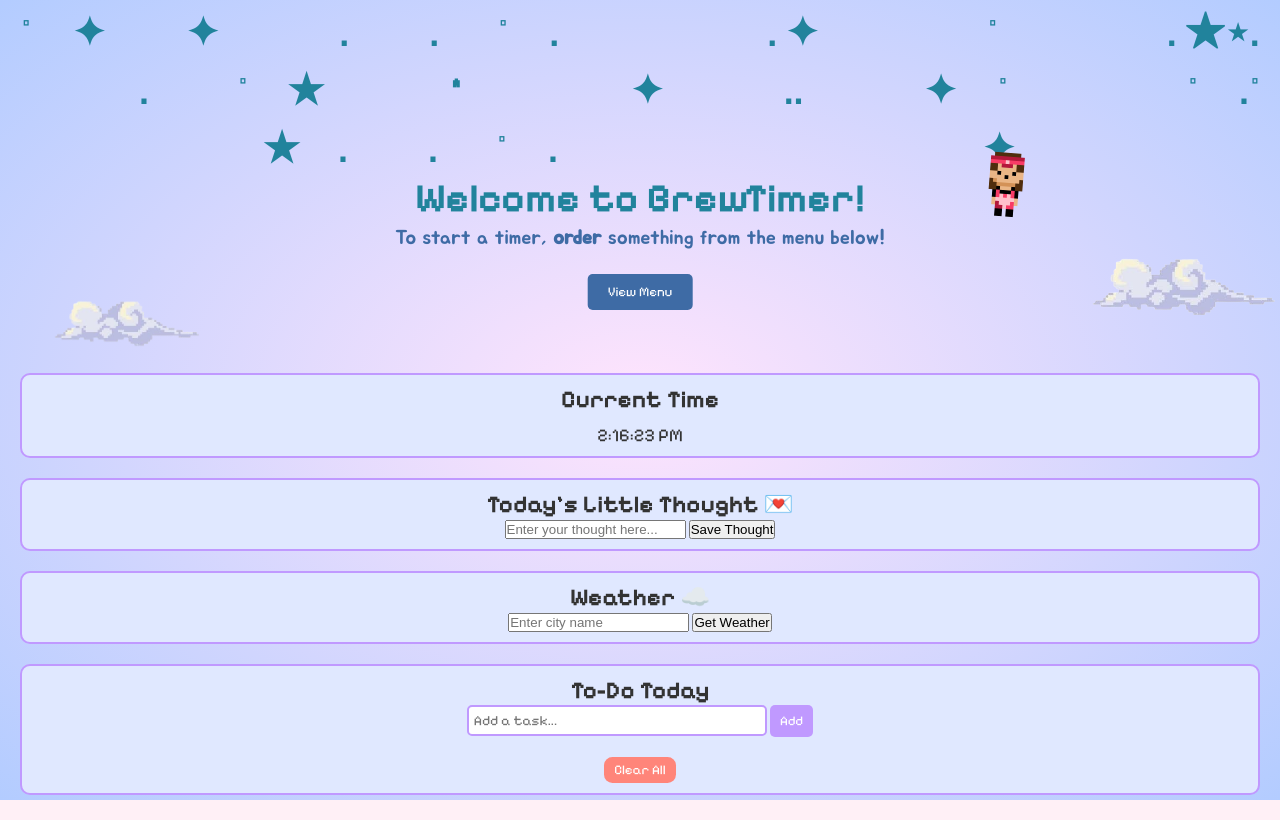
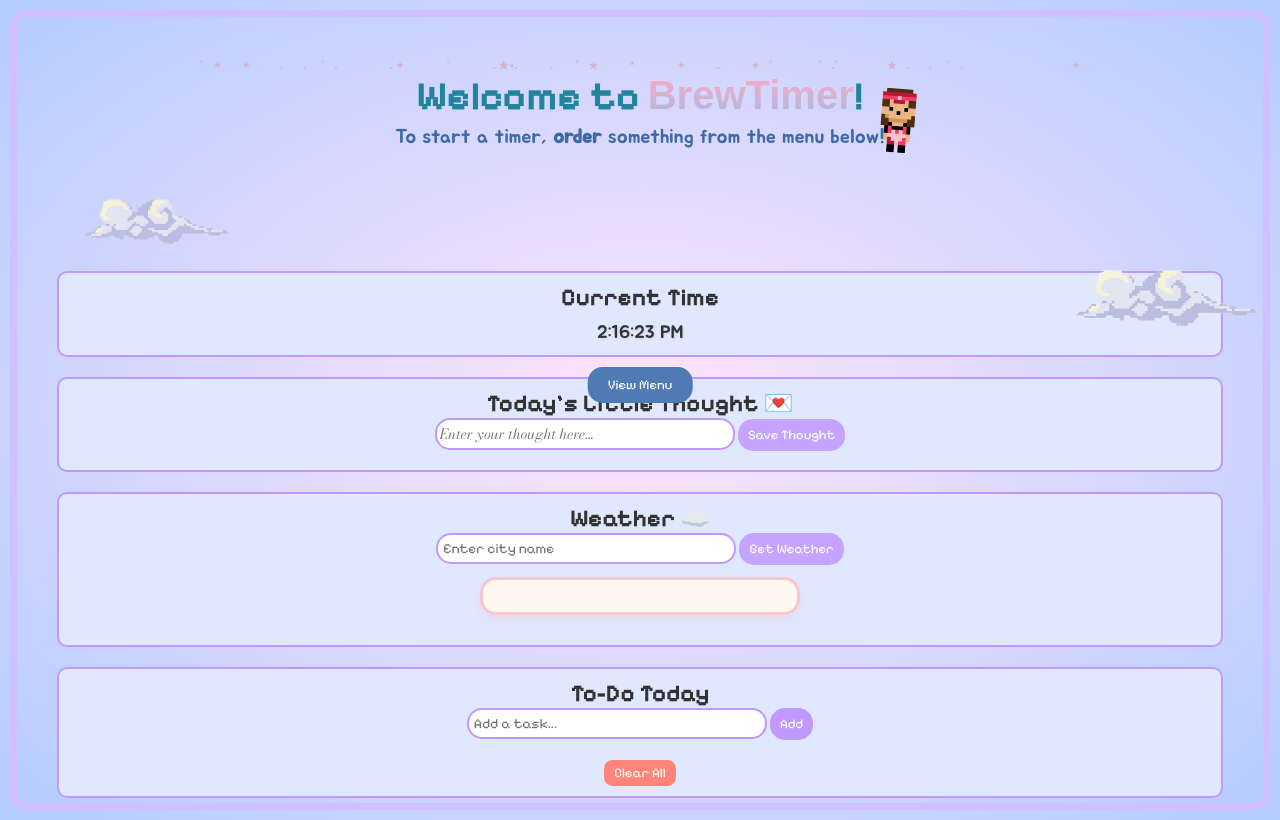
Before and after one commit to aashivermax/BrewTimer, a plain HTML site: page index.html in a window 1280 px wide. Drawn offline with nearby package versions, Linux system fonts and the light colour scheme; a web font is replaced by a local one.

Commit message:
Modified style.css

```diff
--- a/style.css
+++ b/style.css
@@ -1,13 +1,40 @@
 @import url('https://fonts.googleapis.com/css2?family=Pixelify+Sans:wght@400..700&display=swap');
 @import url('https://fonts.googleapis.com/css2?family=Bodoni+Moda:ital,opsz,wght@0,6..96,400..900;1,6..96,400..900&family=Pixelify+Sans:wght@400..700&display=swap');
+@import url('https://fonts.googleapis.com/css2?family=Agbalumo&display=swap');
 
-
+::selection {
+  background: #ffc0cb; /* light pink */
+  color: #333; /* dark text */
+}
 * {
   margin: 0;
   padding: 0;
   box-sizing: border-box;
 }
+.brewTimer {
+  font-family: "Agbalumo", sans-serif;
+  background: -webkit-linear-gradient(#ffa9c2, #acbadf);
+  -webkit-background-clip: text;
+  -webkit-text-fill-color: transparent;
+}
+body {
+  border: 7px solid #d1c0ff; /* or solid/dotted */
+  padding: 20px;
+  margin: 10px;
+  border-radius: 16px;
+  box-sizing: border-box;
+}
 
+
+.header-title {
+  font-family: "Agbalumo", sans-serif;
+  font-size: 10px;
+  background: -webkit-linear-gradient(#ffa9c2, #acbadf);
+  -webkit-background-clip: text;
+  -webkit-text-fill-color: transparent;
+  text-align: center;
+  margin-top: 20px;
+}
 
 h1 {
     color: hsl(192, 65%, 37%);
@@ -20,6 +47,7 @@ body{
     background: radial-gradient(#ffe1fed0,#b3ccff);
     position: relative;
 }
+
 
 .sub{
     color: #3e6ba5;
@@ -34,21 +62,118 @@ body{
     top: -2%;
 }
 
+.hourly-item {
+  display: flex;
+  align-items: center;
+  gap: 8px;
+  background-color: #fff7f0;
+  border: 2px solid #ffe0e9;
+  border-radius: 12px;
+  padding: 8px 12px;
+  width: fit-content;
+  font-family: 'Jua', sans-serif;
+  box-shadow: 2px 2px 5px rgba(0,0,0,0.1);
+  transition: transform 0.2s ease;
+
+}
+#hourly-forecast {
+  display: flex;
+  justify-content: center; /* center the whole row */
+  gap: 12px;               /* space between items */
+  flex-wrap: wrap;         /* wrap to next line if too many */
+  margin-top: 15px;
+}
+#get-weather-btn {
+  padding: 8px 10px;
+  background-color: #c099ffd8;
+  color: white;
+  border: none;
+  border-radius: 15px;
+  cursor: pointer;
+  font-family: "Pixelify Sans", sans-serif;
+}
+
+#get-weather-btn:hover {
+  background-color: #f9a5b1;
+  color: white;
+}
+
+
+
+.hourly-item img {
+  width: 32px;
+  height: 32px;
+  margin: 0;
+  border-radius: 50%;
+
+
+}
+.hourly-item:hover {
+  transform: scale(1.05);
+  box-shadow: 4px 4px 10px rgba(0,0,0,0.2);
+
+}
+#weather-icon {
+  width: 40px;
+  height: 40px;
+  border-radius: 50%;
+  margin-right: 8px;
+  box-shadow: 0 2px 4px rgba(0, 0, 0, 0.1);
+  transition: transform 0.3s ease;
+  transform: scale(1.1);
+  margin: 20px auto;
+}
+#weather-icon:hover {
+  transform: scale(1.2);
+  box-shadow: 0 4px 8px rgba(0, 0, 0, 0.2);
+}
+#city {
+  width: 300px;
+  padding: 5px;
+  border: 2px solid #c099ff;
+  border-radius: 15px;
+  font-size: 14px;
+  font-family: "Pixelify Sans", sans-serif;
+}
+#weather-info-div {
+  display: flex;
+  margin: 20px auto;
+  align-items: center;
+  gap: 12px;
+  background: #fff8f0;
+  border: 3px solid #f9c5d1;  /* soft pink */
+  border-radius: 16px;
+  padding: 16px 20px;
+  box-shadow: 0 4px 8px rgba(249, 197, 209, 0.4);
+  font-family: 'Jua', sans-serif;
+  max-width: 320px;
+  margin-top: 12px;
+  color: #5a3e36; /* warm brown */
+}
+#temp-div {
+  font-size: 24px;
+  font-weight: bold;
+  color: #3e6ba5; /* soft blue */
+  margin-top: 8px;
+  font-family: "Pixelify Sans", sans-serif;
+}
+
 
 .pic{
     width:150px;
     position: relative;
     top: -10%;
     left: -40%;;
+
 }
 
 /* ...existing code... */
 .pic2 {
     width: 120px;
     position: absolute;
-    left: 75%;
+    left: 67%;
     bottom: 8%;
-    top: 15%;
+    top: 5%;
     transform: translateX(-50%);
     display: flex;
     justify-content: center;
@@ -65,24 +190,35 @@ body{
     bottom: 60%;
     transform: translateX(50%);
 }
+.pic3:hover {
+    transform: scale(1.5);
+    transition: transform 0.3s ease;
+
+  transform: rotate(10deg);
+  transition: transform 0.3s ease;
+
+
+}
 
 .button {
     position: absolute;
-    bottom: 490px;
+    bottom: 400px;
     left: 50%;
     transform: translateX(-50%);
     padding: 10px 20px;
-    background-color: #3e6ba5;
+    background-color: #4f7bb4;
     color: white;
     border: none;
-    border-radius: 5px;
+    border-radius: 15px;
     cursor: pointer;
     font-family: "Pixelify Sans", sans-serif;
 
 }
 .button:hover {
-    background-color: #2c4a7f;
+    background-color: #264985;
     transition: background-color 0.4s ease;
+    box-shadow: 0 4px 8px rgba(0, 0, 0, 0.2);
+
 
 }
 
@@ -97,7 +233,7 @@ body {
   width: 300px;
   padding: 5px;
   border: 2px solid #c099ff;
-  border-radius: 5px;
+  border-radius: 15px;
   font-size: 14px;
   font-family: "Pixelify Sans", sans-serif;
 }
@@ -107,7 +243,7 @@ body {
   background-color: #c099ff;
   color: white;
   border: none;
-  border-radius: 5px;
+  border-radius: 15px;
   cursor: pointer;
   font-family: "Pixelify Sans", sans-serif;
 }
@@ -133,6 +269,9 @@ main section {
 #clock {
   font-size: 18px;
   margin-top: 10px;
+  font-family: "Jua", sans-serif;
+  font-weight: 500;
+  text-shadow: 1px 1px 2px rgba(0, 0, 0, 0.1);
 }
 
 .done-btn {
@@ -227,3 +366,43 @@ li {
   background-color: #e65c50;
   transition: background-color 0.3s ease;
 }
+
+#quote-input {
+   width: 300px;
+  padding: 3px;
+  border: 2px solid #c099ff;
+  border-radius: 15px;
+  font-size: 14px;
+  font-family: "Bodoni Moda", serif;
+  margin-bottom: 10px;
+  font-style: italic;
+
+}
+#save-quote-btn {
+  padding: 8px 10px;
+  background-color: #c099ffd8;
+  color: white;
+  border: none;
+  border-radius: 15px;
+  cursor: pointer;
+  font-family: "Pixelify Sans", sans-serif;
+}
+#save-quote-btn:hover {
+  background-color: #a87cd9;
+  transition: background-color 0.3s ease;
+}
+#quote-input:focus {
+  outline: none;
+  border: 2px solid #ffc0cb;
+  box-shadow: 0 0 8px #ffc0cb66;
+}
+#task-input:focus {
+  outline: none;
+  border: 2px solid #ffc0cb;
+  box-shadow: 0 0 8px #ffc0cb66;
+}
+#city:focus {
+  outline: none;
+  border: 2px solid #ffc0cb;
+  box-shadow: 0 0 8px #ffc0cb66;
+}
```
